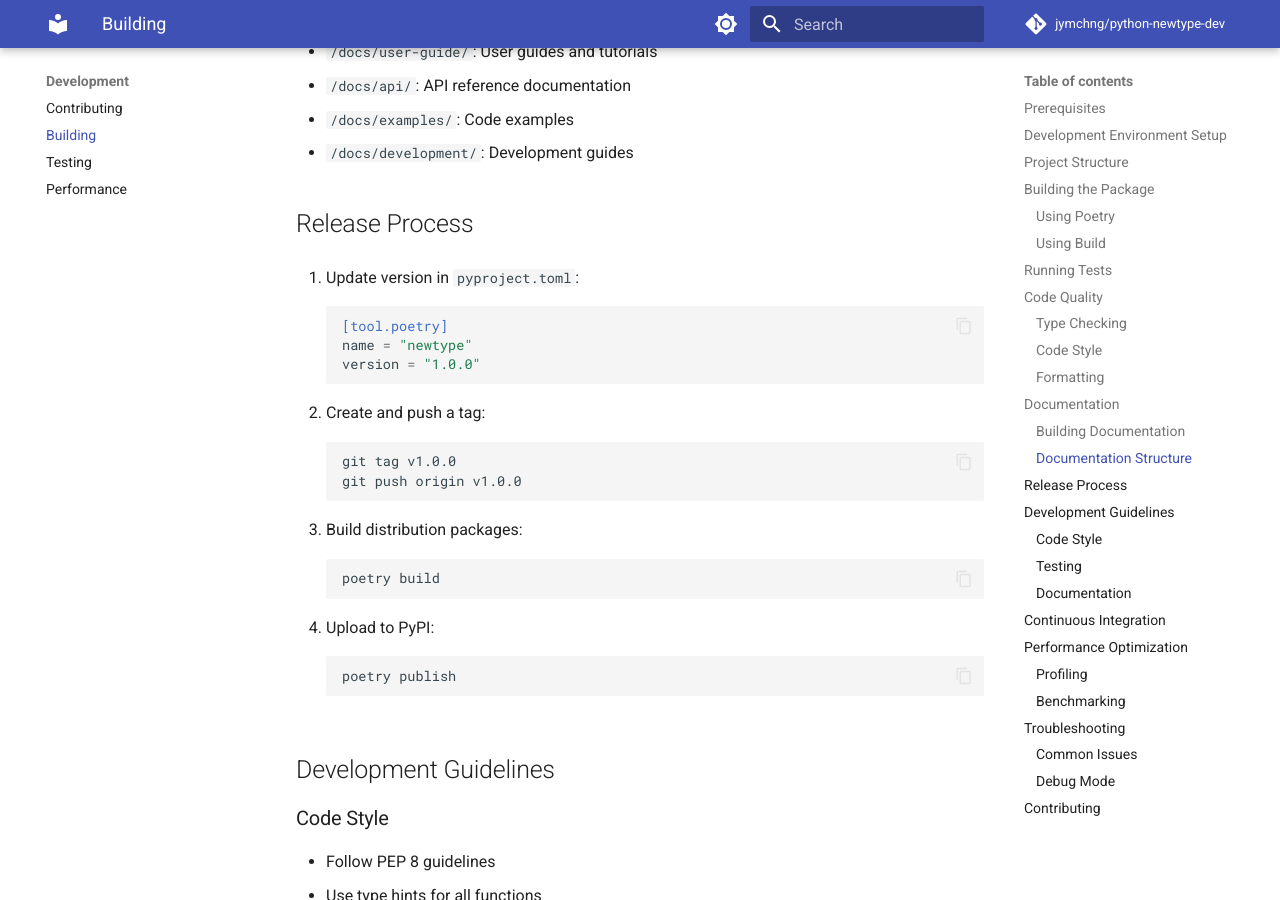
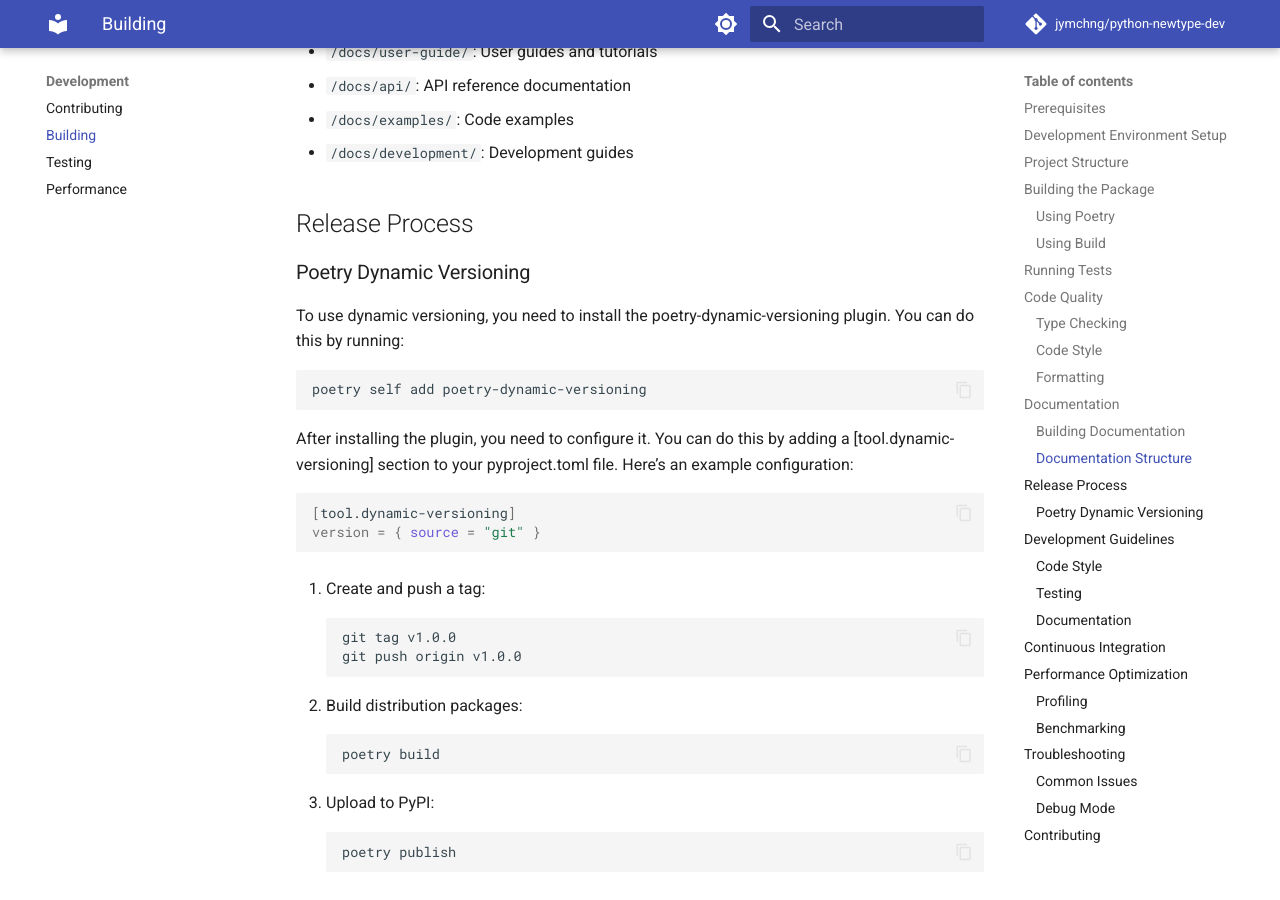
Before and after one commit to jymchng/python-newtype-dev, an MkDocs documentation site: the page built from docs/development/building.md, in a window 1280 px wide and 900 px high, scrolled down 3921 px. Built offline with MkDocs 1.6.1 and Material for MkDocs 9.7.7, drawn with Linux system fonts in a browser that asks for light colours; comment, search, counter and statistics services are not loaded.

````diff
--- a/docs/development/building.md
+++ b/docs/development/building.md
@@ -172,27 +172,35 @@
 - `/docs/examples/`: Code examples
 - `/docs/development/`: Development guides
 
+
 ## Release Process
 
-1. Update version in `pyproject.toml`:
-```toml
-[tool.poetry]
-name = "newtype"
-version = "1.0.0"
+### Poetry Dynamic Versioning
+To use dynamic versioning, you need to install the poetry-dynamic-versioning plugin. You can do this by running:
+
+```bash
+poetry self add poetry-dynamic-versioning
 ```
 
-2. Create and push a tag:
+After installing the plugin, you need to configure it. You can do this by adding a [tool.dynamic-versioning] section to your pyproject.toml file. Here’s an example configuration:
+
+```bash
+[tool.dynamic-versioning]
+version = { source = "git" }
+```
+
+1. Create and push a tag:
 ```bash
 git tag v1.0.0
 git push origin v1.0.0
 ```
 
-3. Build distribution packages:
+2. Build distribution packages:
 ```bash
 poetry build
 ```
 
-4. Upload to PyPI:
+3. Upload to PyPI:
 ```bash
 poetry publish
 ```
--- a/pyproject.toml
+++ b/pyproject.toml
@@ -41,7 +41,7 @@
 typing-extensions = "*"
 
 [tool.poetry-dynamic-versioning]
-version-file = "newtype/__init__.py"
+version = { source = "git" }
 
 [tool.poetry.group.docs.dependencies]
 mkdocs = "*"
````
